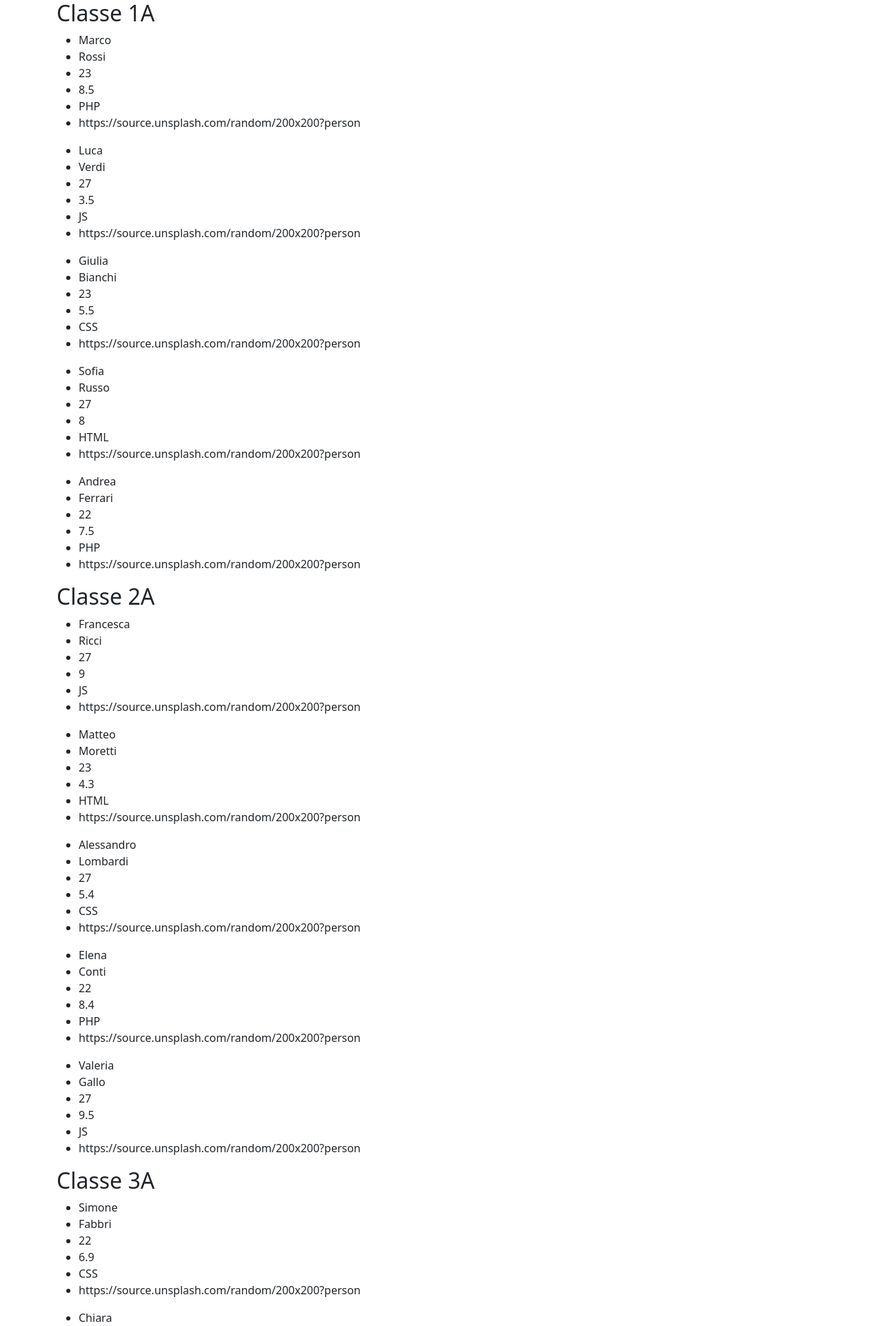
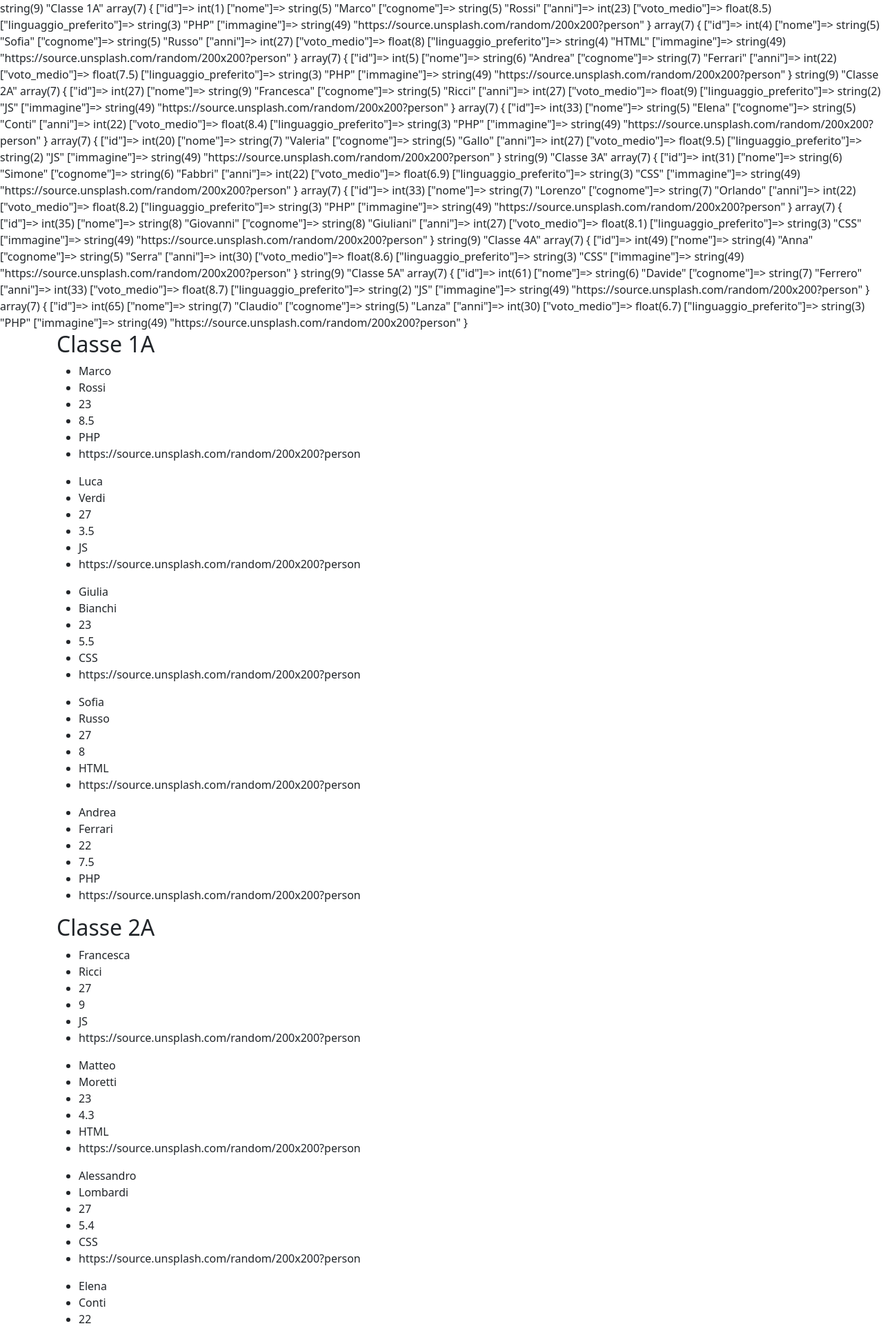
Before and after one commit to Tommaso-Panarotto/php-snacks-b1, a PHP site: page /snack4.php in a window 1280 px wide. Shown: the top 1923 px of the page at 69% size. Run offline with PHP 8.4, Linux system fonts and the light colour scheme.

Commit message:
filtered students

```diff
--- a/snack-4/snack4.php
+++ b/snack-4/snack4.php
@@ -237,6 +237,17 @@ $classi = [
         ],
     ],
 ];
+
+$bestqoutes;
+foreach ($classi as $key => $classe) {
+    echo var_dump($key);
+    foreach ($classe as $studentkey => $studente) {
+        if ($studente["voto_medio"] >= 6) {
+            $bestqoutes = $studente;
+            echo var_dump($bestqoutes);
+        }
+    }
+}
 ?>
 
 <!DOCTYPE html>
```
